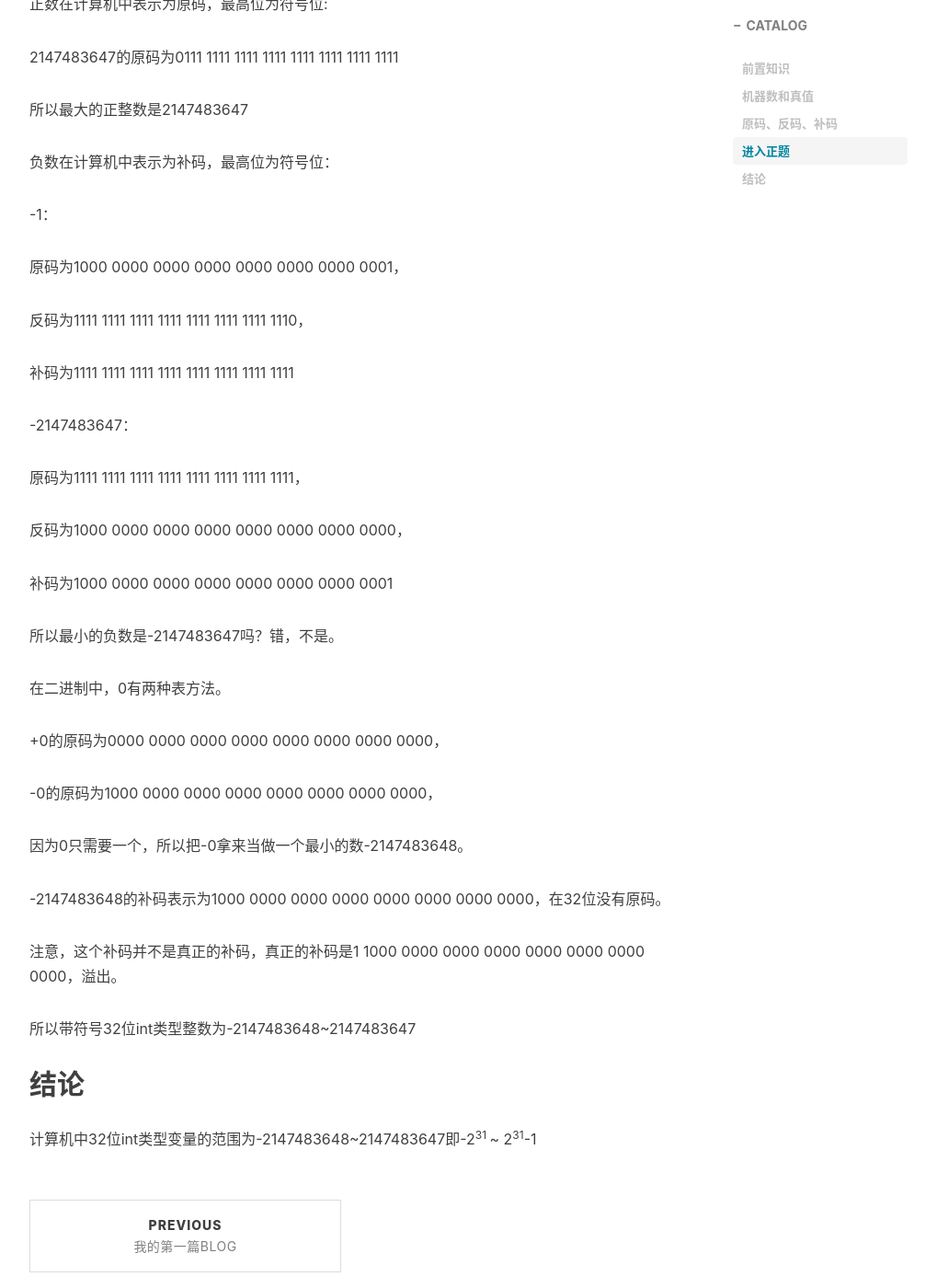
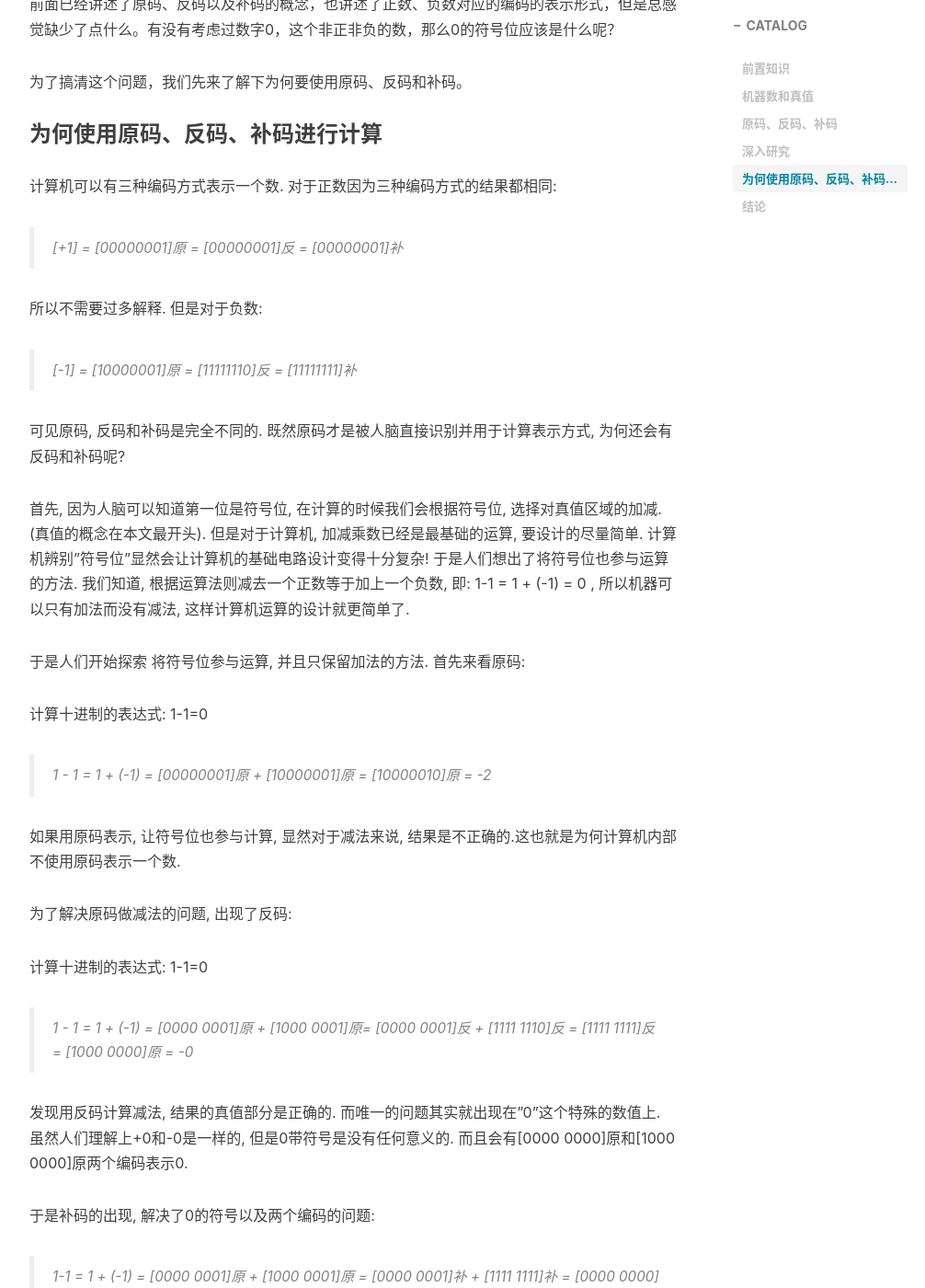
Before and after one commit to sun-wei-zhe/sun-wei-zhe.github.io, a Jekyll site: the page built from _posts/2020-04-26-Int的取值范围.md, in a window 1280 px wide and 1400 px high, scrolled down 1811 px. Shown: the whole window at 92% size, without its empty margins (233-1239 px from the left). Built offline with Jekyll 4.4.1, drawn with Linux system fonts in a browser that asks for light colours; nearby versions of some CDN libraries; comment, search, counter and statistics services are not loaded; some of the changed text lies outside the part shown.

```diff
--- a/_config.yml
+++ b/_config.yml
@@ -18,12 +18,12 @@ sidebar-avatar: /img/my_avatar.jpg      # use absolute URL, seeing it's used in
 
 # SNS settings
 RSS: false
-# weibo_username:     qiubaiying
+# weibo_username:     sun-wei-zhe
 zhihu_username:     sun-wei-zhe
 github_username:    sun-wei-zhe
 facebook_username:  sun-wei-zhe
 jianshu_username:   sun-wei-zhe
-#twitter_username:   qiubaiying
+#twitter_username:   sun-wei-zhe
 
 
 
@@ -57,7 +57,7 @@ kramdown:
 
 # 评论系统
 # Disqus（https://disqus.com/）
-# disqus_username: qiubaiying
+# disqus_username: sun-wei-zhe
 
 # Gitalk
 gitalk:
--- a/_posts/2020-04-26-Int的取值范围.md
+++ b/_posts/2020-04-26-Int的取值范围.md
@@ -12,9 +12,9 @@ tags:
 
 ## 前置知识
 
+在研究这个问题之前我们先来了解下机器数和真值的概念
+
 ### 机器数和真值
-
-在研究这个问题之前我们先来了解下机器数和真值的概念
 
 1、机器数
 
@@ -44,48 +44,54 @@ tags:
 > [+1] = [00000001]<sub>原</sub> = [00000001]<sub>反</sub> = [00000001]<sub>补</sub>
 > [-1] = [10000001]<sub>原</sub> = [11111110]<sub>反</sub> = [11111111]<sub>补</sub>
 
-## 进入正题
+## 深入研究
 
-正数在计算机中表示为原码，最高位为符号位:
+前面已经讲述了原码、反码以及补码的概念，也讲述了正数、负数对应的编码的表示形式，但是总感觉缺少了点什么。有没有考虑过数字0，这个非正非负的数，那么0的符号位应该是什么呢？
 
-2147483647的原码为0111 1111 1111 1111 1111 1111 1111 1111
+为了搞清这个问题，我们先来了解下为何要使用原码、反码和补码。
 
-所以最大的正整数是2147483647
+### 为何使用原码、反码、补码进行计算
 
-负数在计算机中表示为补码，最高位为符号位：
+计算机可以有三种编码方式表示一个数. 对于正数因为三种编码方式的结果都相同:
 
--1：
+> [+1] = [00000001]原 = [00000001]反 = [00000001]补
 
-原码为1000 0000 0000 0000 0000 0000 0000 0001，
+所以不需要过多解释. 但是对于负数:
 
-反码为1111 1111 1111 1111 1111 1111 1111 1110，
+> [-1] = [10000001]原 = [11111110]反 = [11111111]补
 
-补码为1111 1111 1111 1111 1111 1111 1111 1111
+可见原码, 反码和补码是完全不同的. 既然原码才是被人脑直接识别并用于计算表示方式, 为何还会有反码和补码呢?
 
--2147483647：
+首先, 因为人脑可以知道第一位是符号位, 在计算的时候我们会根据符号位, 选择对真值区域的加减. (真值的概念在本文最开头). 但是对于计算机, 加减乘数已经是最基础的运算, 要设计的尽量简单. 计算机辨别"符号位"显然会让计算机的基础电路设计变得十分复杂! 于是人们想出了将符号位也参与运算的方法. 我们知道, 根据运算法则减去一个正数等于加上一个负数, 即: 1-1 = 1 + (-1) = 0 , 所以机器可以只有加法而没有减法, 这样计算机运算的设计就更简单了.
 
-原码为1111 1111 1111 1111 1111 1111 1111 1111，
+于是人们开始探索 将符号位参与运算, 并且只保留加法的方法. 首先来看原码:
 
-反码为1000 0000 0000 0000 0000 0000 0000 0000，
+计算十进制的表达式: 1-1=0
 
-补码为1000 0000 0000 0000 0000 0000 0000 0001
+> 1 - 1 = 1 + (-1) = [00000001]原 + [10000001]原 = [10000010]原 = -2
 
-所以最小的负数是-2147483647吗？错，不是。
+如果用原码表示, 让符号位也参与计算, 显然对于减法来说, 结果是不正确的.这也就是为何计算机内部不使用原码表示一个数.
 
-在二进制中，0有两种表方法。
+为了解决原码做减法的问题, 出现了反码:
 
-+0的原码为0000 0000 0000 0000 0000 0000 0000 0000，
+计算十进制的表达式: 1-1=0
 
--0的原码为1000 0000 0000 0000 0000 0000 0000 0000，
+> 1 - 1 = 1 + (-1) = [0000 0001]原 + [1000 0001]原= [0000 0001]反 + [1111 1110]反 = [1111 1111]反 = [1000 0000]原 = -0
 
-因为0只需要一个，所以把-0拿来当做一个最小的数-2147483648。
+发现用反码计算减法, 结果的真值部分是正确的. 而唯一的问题其实就出现在"0"这个特殊的数值上. 虽然人们理解上+0和-0是一样的, 但是0带符号是没有任何意义的. 而且会有[0000 0000]原和[1000 0000]原两个编码表示0.
 
--2147483648的补码表示为1000 0000 0000 0000 0000 0000 0000 0000，在32位没有原码。
+于是补码的出现, 解决了0的符号以及两个编码的问题:
 
-注意，这个补码并不是真正的补码，真正的补码是1 1000 0000 0000 0000 0000 0000 0000 0000，溢出。
+> 1-1 = 1 + (-1) = [0000 0001]原 + [1000 0001]原 = [0000 0001]补 + [1111 1111]补 = [0000 0000]补=[0000 0000]原
 
-所以带符号32位int类型整数为-2147483648~2147483647
+这样0用[0000 0000]表示, 而以前出现问题的-0则不存在了.而且可以用[1000 0000]表示-128:
+
+> (-1) + (-127) = [1000 0001]原 + [1111 1111]原 = [1111 1111]补 + [1000 0001]补 = [1000 0000]补
+
+-1-127的结果应该是-128, 在用补码运算的结果中, [1000 0000]补 就是-128. 但是注意因为实际上是使用以前的-0的补码来表示-128, 所以-128并没有原码和反码表示.(对-128的补码表示[1000 0000]补算出来的原码是[0000 0000]原, 这是不正确的)
+
+使用补码, 不仅仅修复了0的符号以及存在两个编码的问题, 而且还能够多表示一个最低数. 这就是为什么8位二进制, 使用原码或反码表示的范围为[-127, +127], 而使用补码表示的范围为[-128, 127].
 
 ## 结论
 
-计算机中32位int类型变量的范围为-2147483648~2147483647即-2<sup>31 </sup>~ 2<sup>31</sup>-1
+计算机中32位int类型变量的范围为[-2147483648, 2147483647]即[-2<sup>31</sup>, 2<sup>31</sup>-1]
```
Also changed, not shown: _posts/2020-04-26-相交链表的浪漫解法-快慢指针.md (added, +58 -0 lines), img/相交链表/desc1.png (added), img/相交链表/desc2.png (added), img/相交链表/title_bg.png (added), img/相交链表/图解.png (added).
